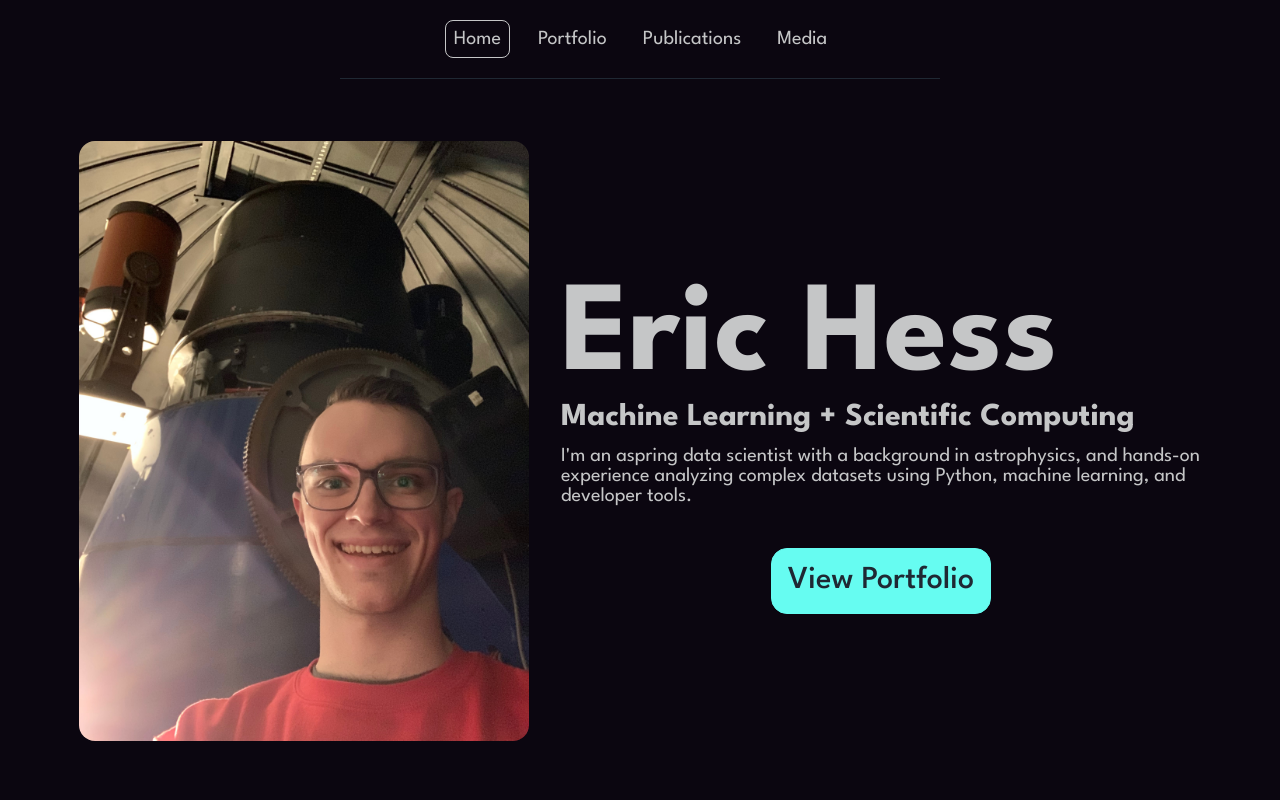
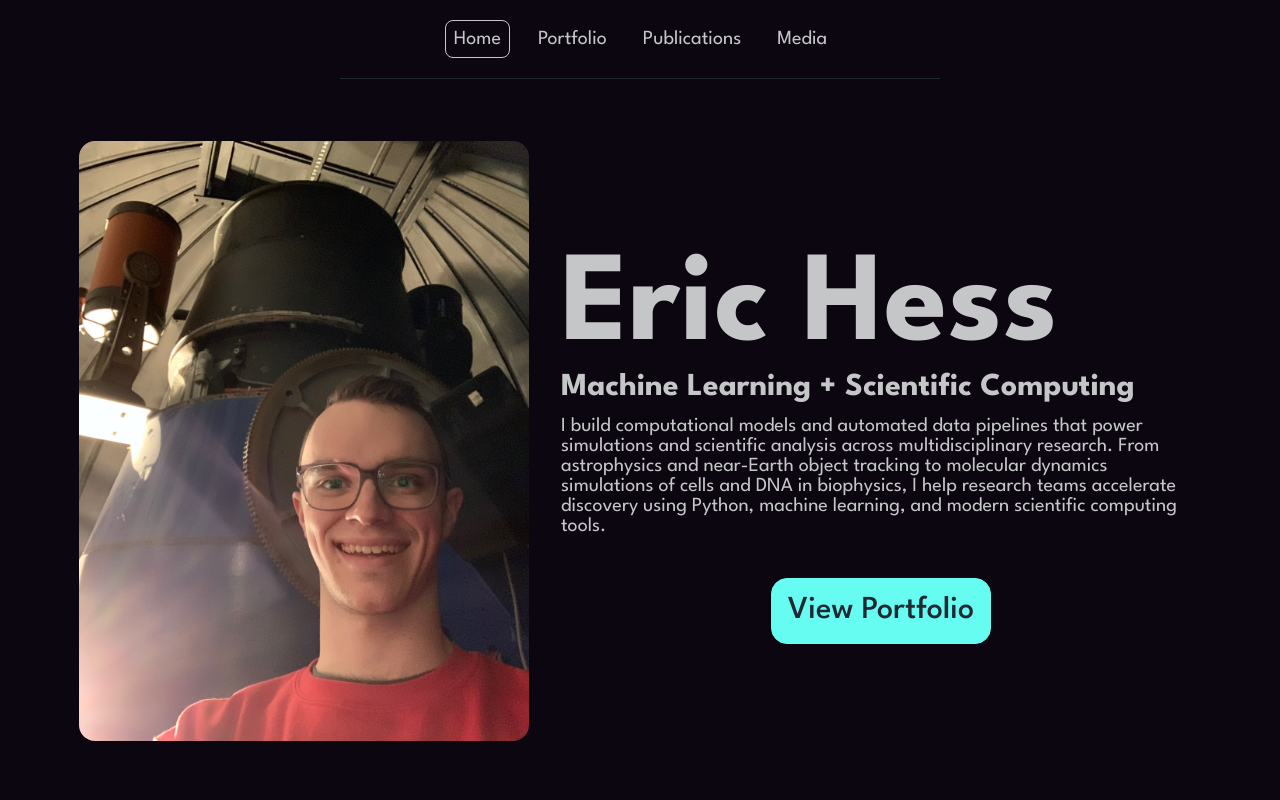
Before and after one commit to EKHess/portfolio, a React (Create React App) app: page /home in a window 1280 px wide. Shown: the top 800 px of the page. Built offline with nearby package versions, Linux system fonts and the light colour scheme.

Commit message:
Updated my description blurb on Home landing page.

```diff
--- a/src/components/Home/Home.js
+++ b/src/components/Home/Home.js
@@ -18,10 +18,10 @@ function Home() {
                     <h1 className={styles.name}>Eric Hess</h1>
                     <h2 className={styles.skills}>Machine Learning + Scientific Computing</h2>
                     <div className={styles.bioText}>
-                        <p>I'm an aspring data scientist with a background in astrophysics, and hands-on experience analyzing complex datasets using Python, machine learning, and developer tools.</p>
+                        <p>I build computational models and automated data pipelines that power simulations and scientific analysis across multidisciplinary research. From astrophysics and near-Earth object tracking to molecular dynamics simulations of cells and DNA in biophysics, I help research teams accelerate discovery using Python, machine learning, and modern scientific computing tools.</p>
                     </div>
                     <div className={styles.bioTextMobile}>
-                        <p>I'm an aspring data scientist with a background in astrophysics, and hands-on experience analyzing complex datasets using Python, machine learning, and developer tools.</p>
+                        <p>I build computational models and automated data pipelines that power simulations and scientific analysis across multidisciplinary research. From astrophysics and near-Earth object tracking to molecular dynamics simulations of cells and DNA in biophysics, I help research teams accelerate discovery using Python, machine learning, and modern scientific computing tools.</p>
                     </div>
                     <div className={styles.viewPortfolio}>
                             <NavLink  to="/portfolio">View Portfolio</NavLink>
```
